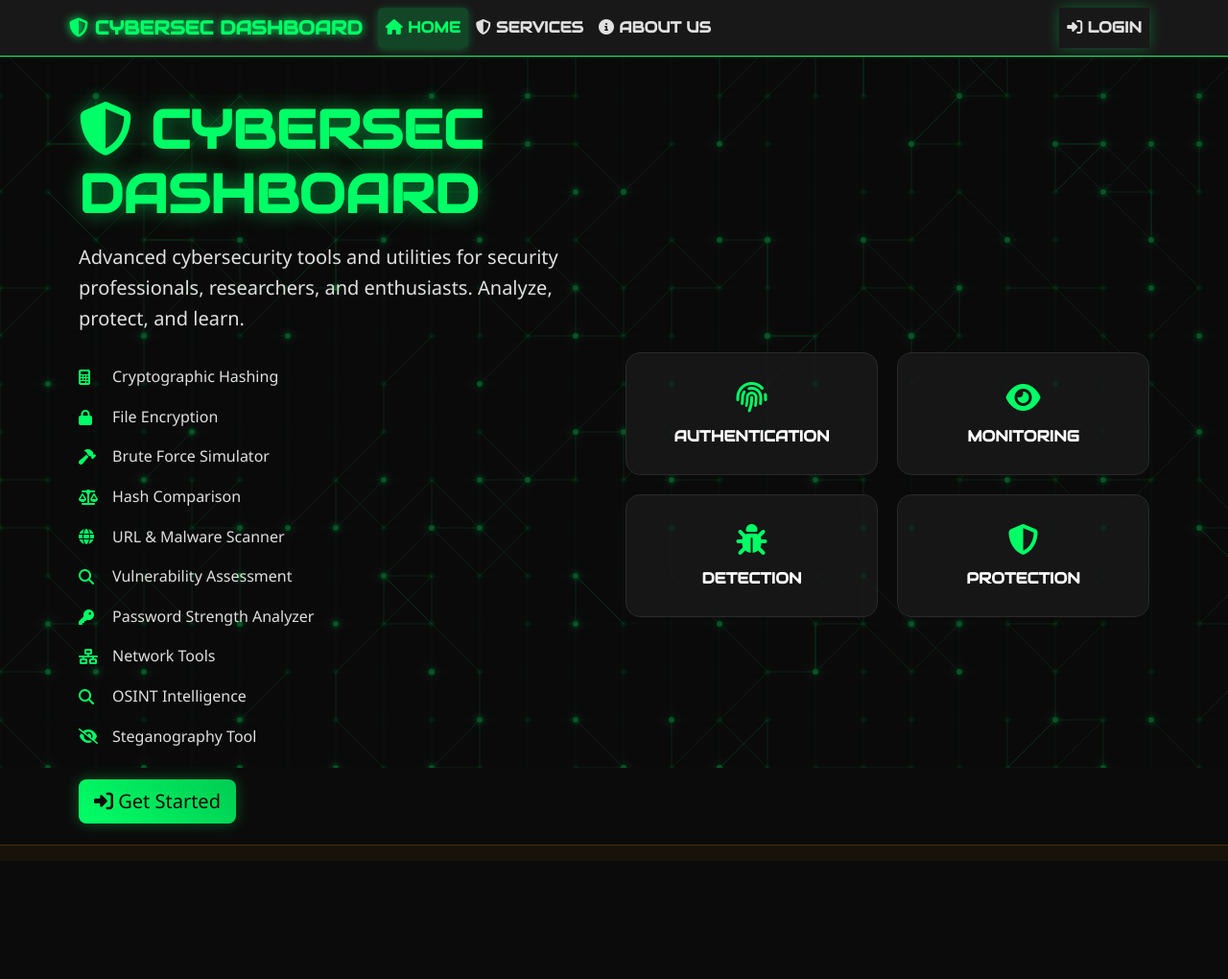
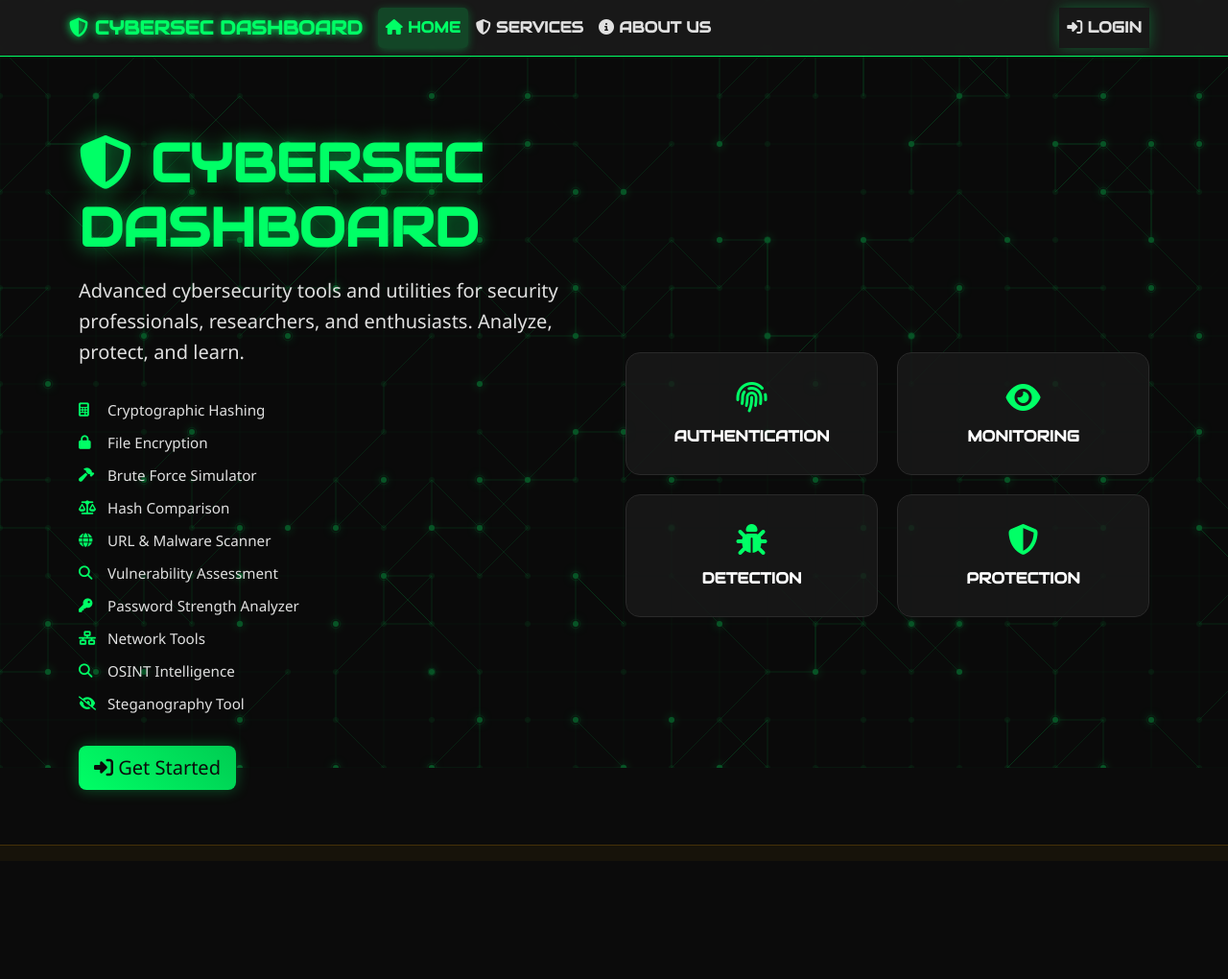
Before and after one commit to jas-preet-singh/C-SENTINAL-Cybersecurity-Dashboard-, a Flask app: page / in a window 1280 px wide. Shown: the top 1020 px of the page at 96% size. Run offline with Flask 3, Linux system fonts and the light colour scheme; parts of the project's set-up code (start-up, migrations or seed data) failed here and were passed over.

Commit message:
Adjust spacing and font sizes for a less zoomed-in interface
Reduce margins in hero features and feature items, and adjust icon sizes and spacing for better readability.

Replit-Commit-Author: Agent
Replit-Commit-Session-Id: 6ff4cf42-0add-4672-893f-6e330ed8513d
Replit-Commit-Checkpoint-Type: full_checkpoint
Replit-Commit-Screenshot-Url: https://storage.googleapis.com/screenshot-production-us-central1/bf428374-0748-4566-b4cb-974ad830c269/6ff4cf42-0add-4672-893f-6e330ed8513d/Lx5NEQ4

```diff
--- a/static/css/style.css
+++ b/static/css/style.css
@@ -895,20 +895,22 @@ small {
 }
 
 .hero-features {
-    margin: 2rem 0;
+    margin: 1.5rem 0;
 }
 
 .feature-item {
     display: flex;
     align-items: center;
-    margin-bottom: 1rem;
-    color: var(--text-secondary);
+    margin-bottom: 0.6rem;
+    color: var(--text-secondary);
+    font-size: 0.95rem;
 }
 
 .feature-item i {
     color: var(--accent-green);
-    margin-right: 15px;
-    width: 20px;
+    margin-right: 12px;
+    width: 18px;
+    font-size: 0.9rem;
 }
 
 .hero-cta {
```
Also changed, not shown: attached_assets/image_1758033052895.png (added), attached_assets/image_1758033061639.png (added).
